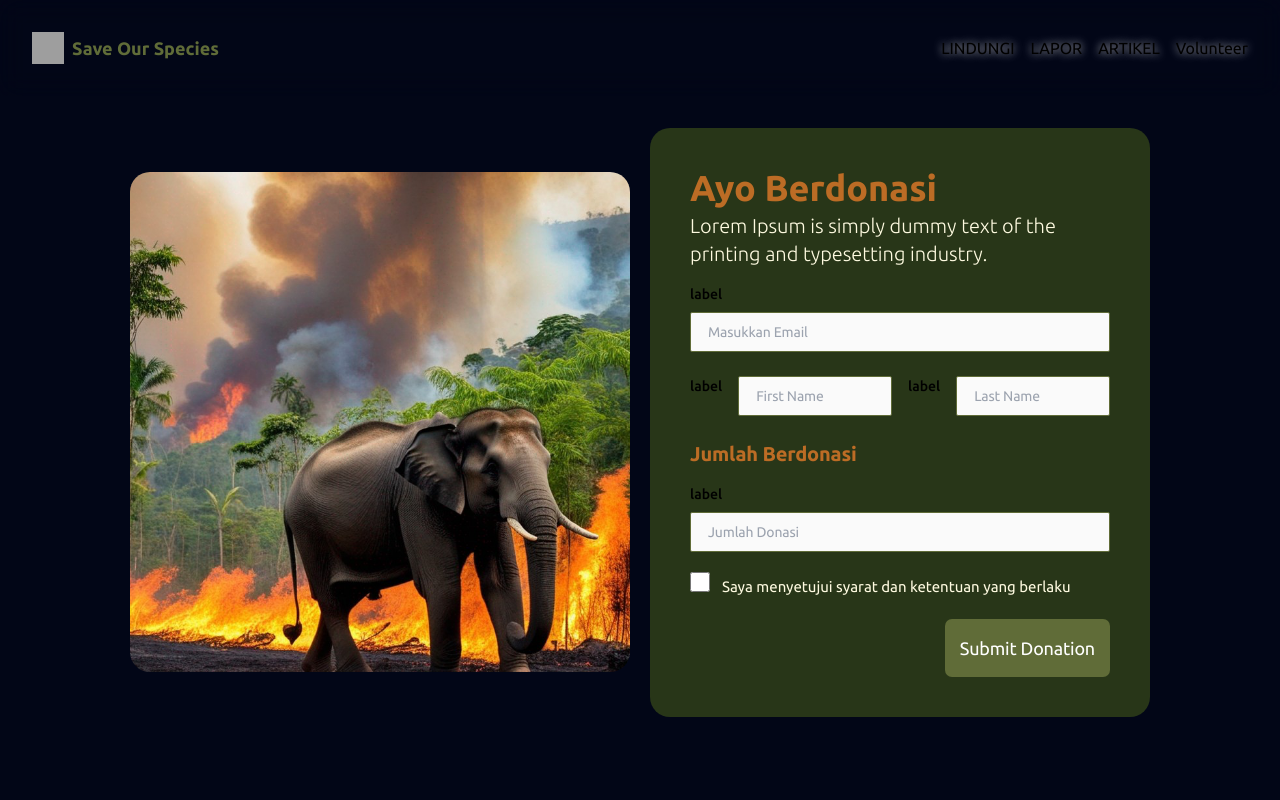
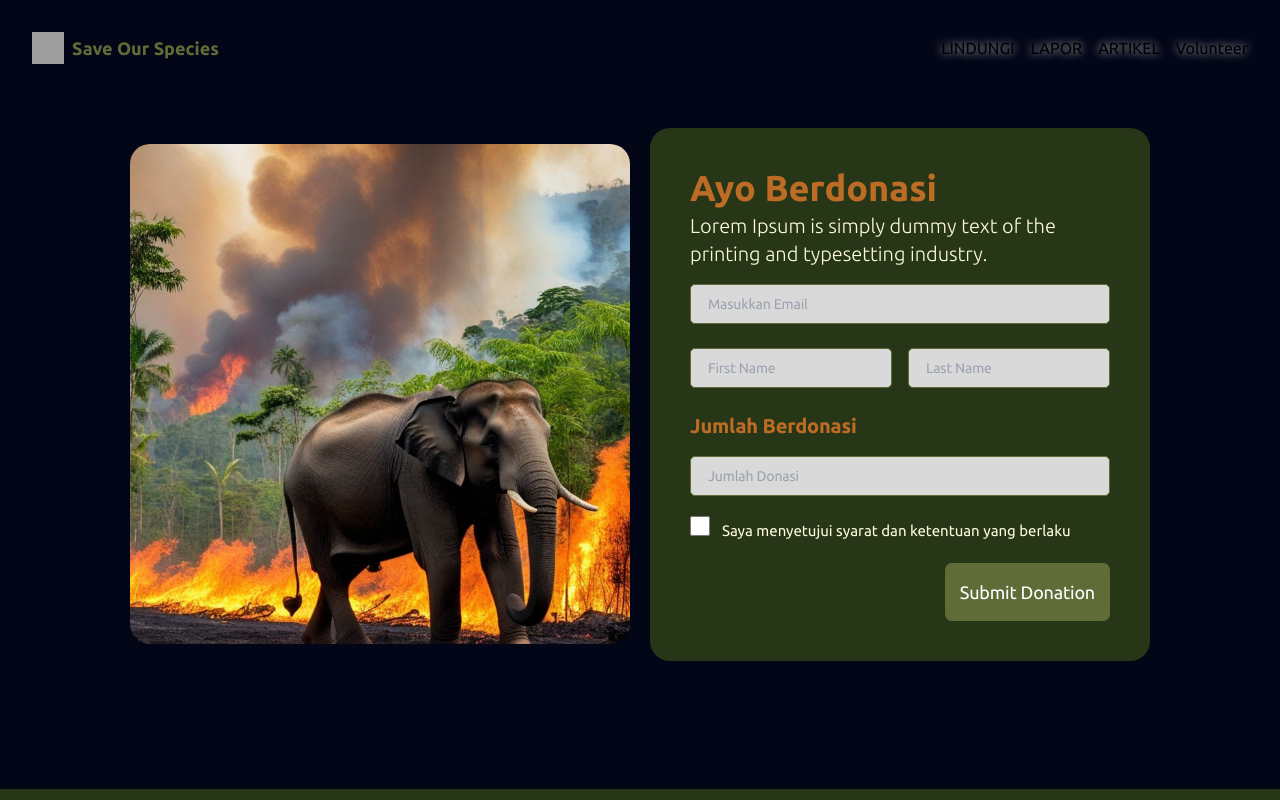
Before and after one commit to KhoirulHusein/save-our-species, a React (Create React App) app: page /detaildonation in a window 1280 px wide. Shown: the top 800 px of the page. Built offline with nearby package versions, Linux system fonts and the light colour scheme; grey boxes are pictures that could not be loaded.

Commit message:
fix: label with disable and select with linebreaking

```diff
--- a/src/components/Elements/Form/Input.jsx
+++ b/src/components/Elements/Form/Input.jsx
@@ -12,6 +12,7 @@
       children,
       onChange,
       inputId,
+      isLabel,
       labelName,
       ...restProps
     },
@@ -23,11 +24,13 @@
 
     return (
       <>
-        <label htmlFor={`${inputId}`} className="block mb-2 text-sm font-medium text-white-900 dark:text-white">{labelName}</label>
+        {isLabel && (
+          <label htmlFor={`${inputId}`} className="block mb-2 text-sm font-medium text-white-900 dark:text-white">{labelName}</label>
+        )}
         <input
           ref={ref}
           id={inputId}
-          className={`${className} bg-gray-50 border border-gray-300 text-gray-900 text-sm rounded-sm focus:ring-blue-500 focus:border-blue-500 block w-full p-2.5 dark:bg-gray-700 dark:border-gray-600 dark:placeholder-gray-400 dark:text-white dark:focus:ring-blue-500 dark:focus:border-blue-500`}
+          className={className}
           type={type}
           name={name}
           onChange={handleChange}
--- a/src/components/Elements/Form/Select.jsx
+++ b/src/components/Elements/Form/Select.jsx
@@ -1,3 +1,4 @@
+/* eslint-disable import/no-unresolved */
 import React from 'react';
 // eslint-disable-next-line import/no-extraneous-dependencies
 import Select from 'react-select';
```
